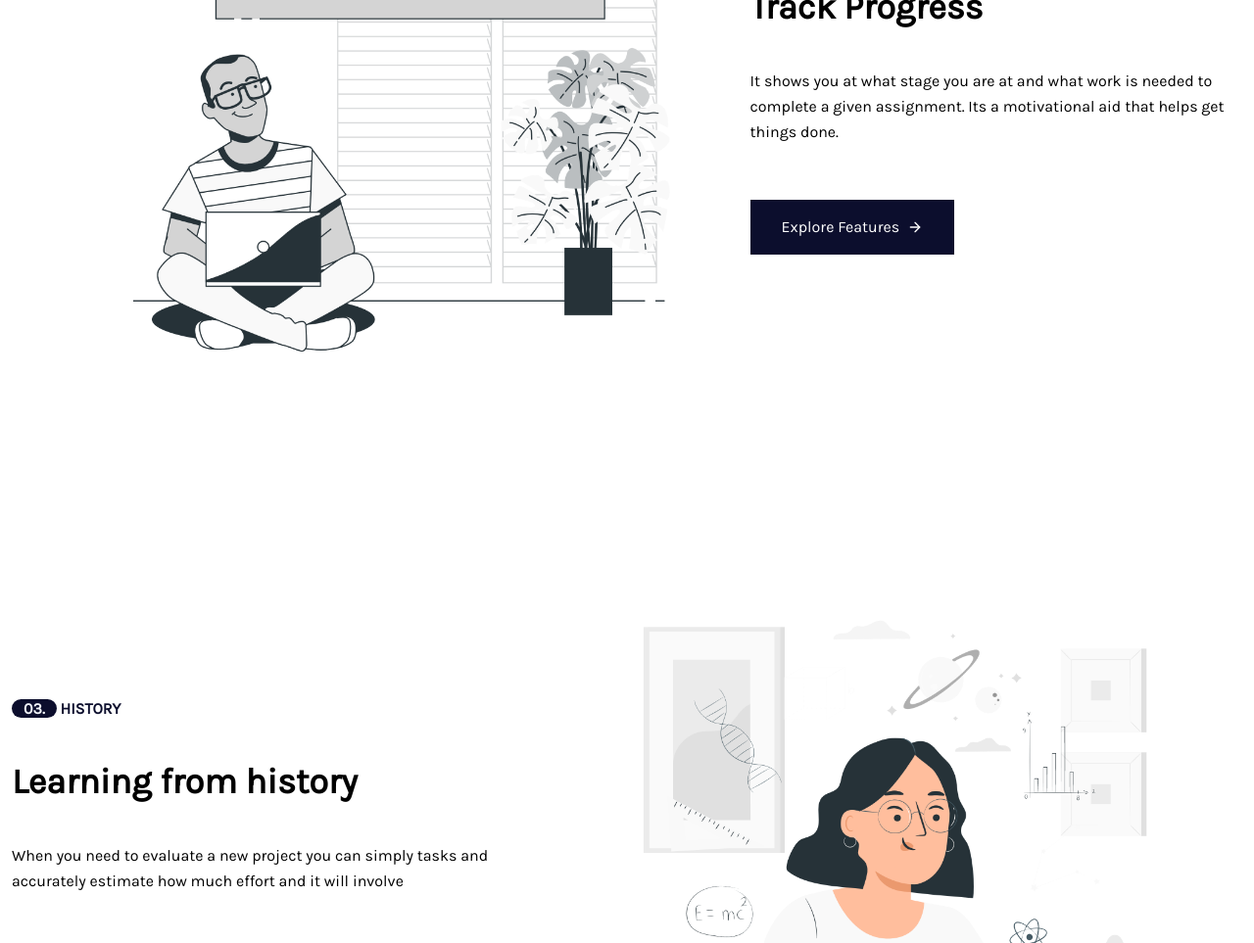
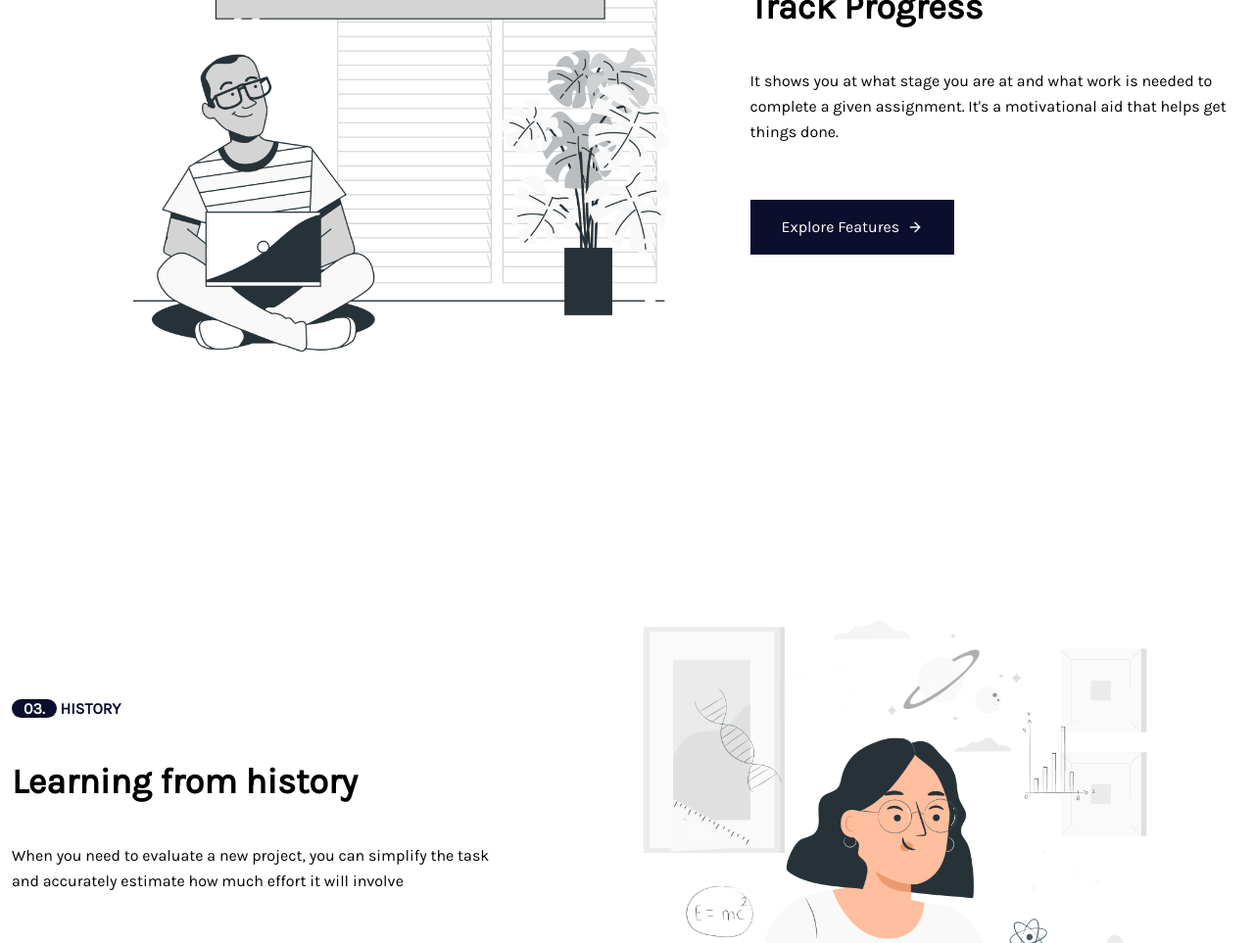
Before and after one commit to Emilsone/old-trackee-page, a Vue app: page / in a window 1280 px wide. Shown: the part 2531-3494 px from the top of the page at 98% size. Built offline with nearby package versions, Linux system fonts and the light colour scheme.

Commit message:
refix typo in the feature text

```diff
--- a/src/components/mainpage/FeaturePage.vue
+++ b/src/components/mainpage/FeaturePage.vue
@@ -17,9 +17,9 @@
             text-gray-800
           "
         >
-            We also offer team building activities that are designed to enhance your teams communication and also build freindships.
+          We also offer team building activities that are designed to enhance
+          your teams communication and also build freindships.
         </p>
-
       </div>
       <div
         class="px-3 mx-auto flex flex-wrap flex-col md:flex-row items-center"
@@ -122,7 +122,7 @@
           <h1 class="my-4 text-4xl font-bold leading-tight">Track Progress</h1>
           <p class="leading-relaxed">
             It shows you at what stage you are at and what work is needed to
-            complete a given assignment. Its a motivational aid that helps get
+            complete a given assignment. It's a motivational aid that helps get
             things done.
           </p>
           <p class="py-4">
@@ -179,8 +179,8 @@
             Learning from history
           </h1>
           <p class="leading-relaxed">
-            When you need to evaluate a new project you can simply tasks and
-            accurately estimate how much effort and it will involve
+            When you need to evaluate a new project, you can simplify the task
+            and accurately estimate how much effort it will involve
           </p>
 
           <p class="py-4">
@@ -218,9 +218,9 @@
 // import Arrow from "@/components/mainpage/Arrow.vue";
 export default {
   name: "Feature",
-  components:{
+  components: {
     // Arrow
-  }
+  },
 };
 </script>
 <style scoped>
@@ -229,8 +229,8 @@ export default {
 }
 .bg-explore {
   /* background-color: #f2f5fa; */
-   background-color: #0c0e2d;
-    color: #FFFFFF;
+  background-color: #0c0e2d;
+  color: #ffffff;
 }
 .bg-num {
   background-color: #0c0e2d;
```
